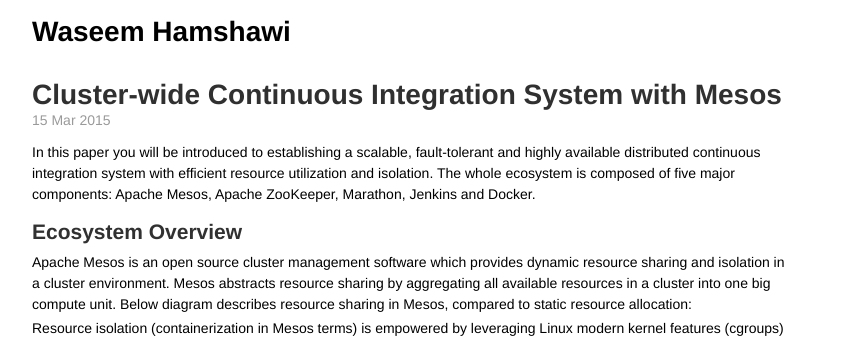
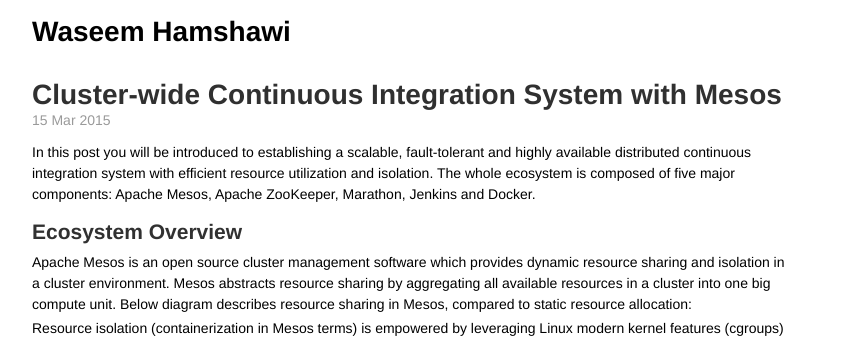
Before and after one commit to waseemh/waseemh.github.io_F, a Jekyll site: the page built from _posts/2015-03-15-cluster-wideci-system-mesos-jenkins.md, in a window 1280 px wide. Shown: the top 338 px of the page, without its empty margins (206-1054 px from the left). Built offline with Jekyll 4.4.1, drawn with Linux system fonts in a browser that asks for light colours; Markdown is read by kramdown in place of the engine named in the settings; some of the changed lines change nothing that is shown.

Commit message:
Update 2015-03-15-cluster-wideci-system-mesos-jenkins.md

```diff
--- a/_posts/2015-03-15-cluster-wideci-system-mesos-jenkins.md
+++ b/_posts/2015-03-15-cluster-wideci-system-mesos-jenkins.md
@@ -3,8 +3,9 @@
 title: "Cluster-wide Continuous Integration System with Mesos"
 comments: true
 permalink: cluster-wide-ci-system-mesos
+description: "In this post you will be introduced to establishing a scalable, fault-tolerant and highly available distributed continuous integration system with efficient resource utilization and isolation. The whole ecosystem is composed of five major components: Apache Mesos, Apache ZooKeeper, Marathon, Jenkins and Docker."
 ---
-In this paper you will be introduced to establishing a scalable, fault-tolerant and highly available distributed continuous integration system with efficient resource utilization and isolation. The whole ecosystem is composed of five major components: Apache Mesos, Apache ZooKeeper, Marathon, Jenkins and Docker.
+In this post you will be introduced to establishing a scalable, fault-tolerant and highly available distributed continuous integration system with efficient resource utilization and isolation. The whole ecosystem is composed of five major components: Apache Mesos, Apache ZooKeeper, Marathon, Jenkins and Docker.
 
 ## Ecosystem Overview
 
```
